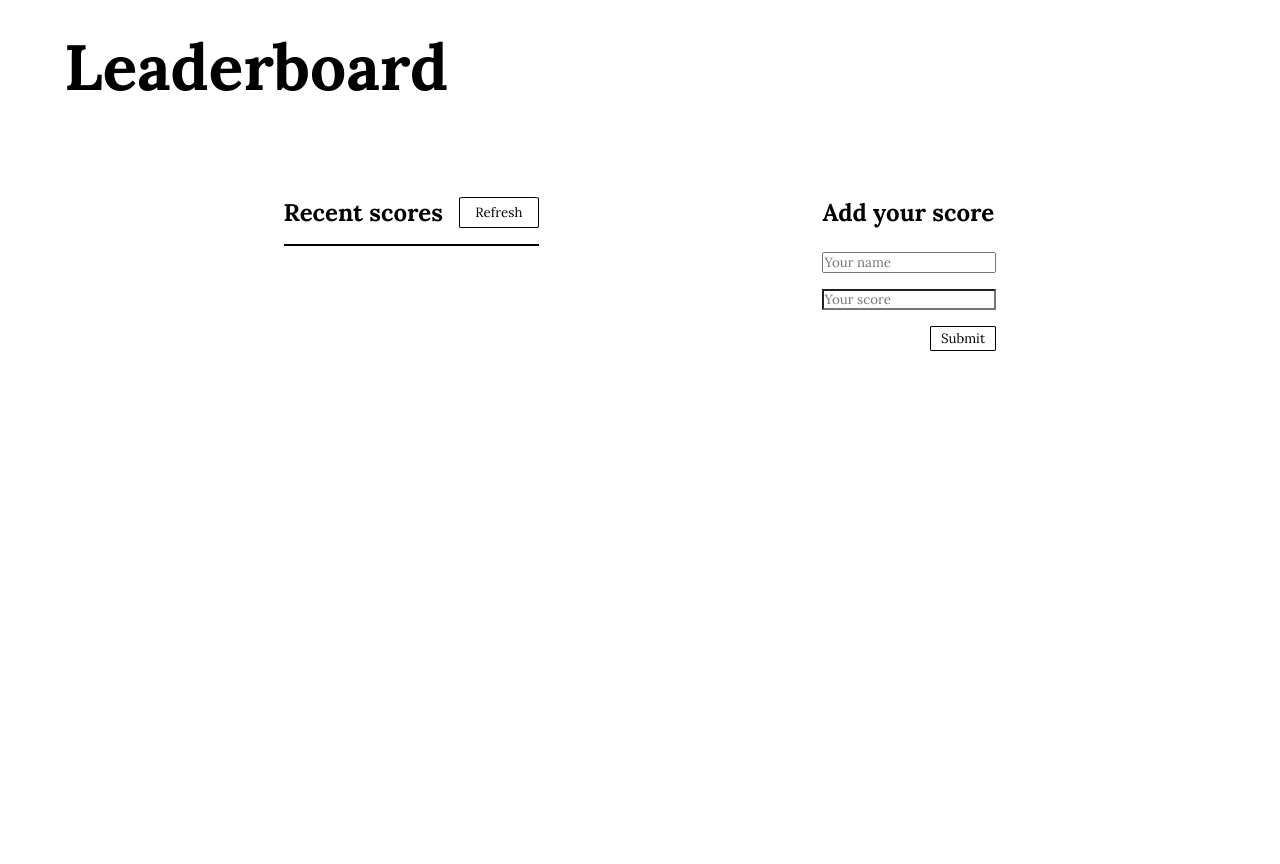
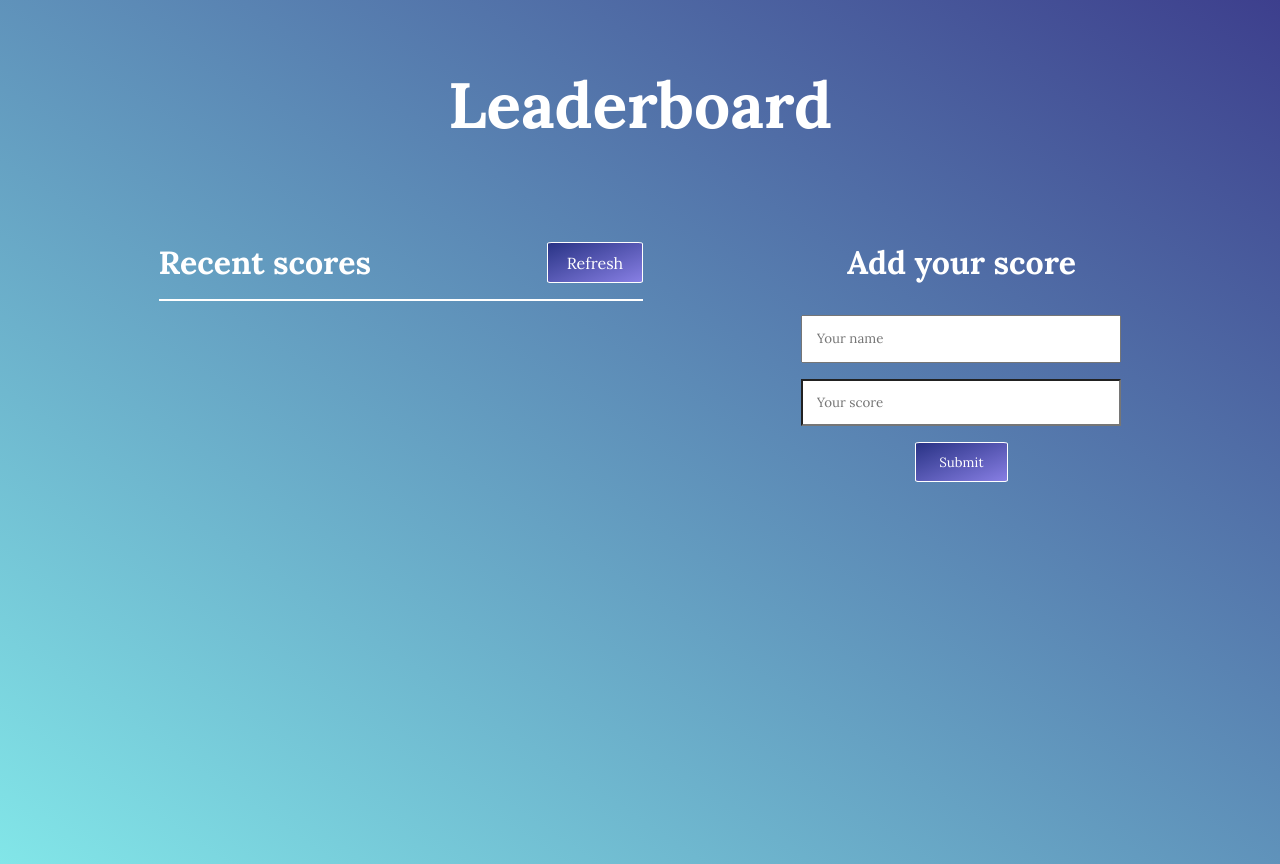
Before and after one commit to EidHachem/Leaderboard, a website built with webpack: page src/index.html in a window 1280 px wide. Before the commit the page ends 800 px from the top, so only its background shows below. Built offline with nearby package versions, Linux system fonts and the light colour scheme.

Commit message:
Add styles to the app

```diff
--- a/package.json
+++ b/package.json
@@ -48,6 +48,7 @@
   },
   "dependencies": {
     "gh-pages": "^3.2.3",
-    "regenerator-runtime": "^0.13.9"
+    "regenerator-runtime": "^0.13.9",
+    "sweetalert": "^2.1.2"
   }
 }
--- a/src/styles/style.scss
+++ b/src/styles/style.scss
@@ -5,10 +5,17 @@
   font-family: 'Lora', serif;
 }
 
+body {
+  min-height: 100vh;
+  background: linear-gradient( to top right, #82e6e8, #3d3f8d) no-repeat;
+}
+
 header {
-  padding: 2% 5%;
+  text-align: center;
   font-size: 2rem;
-  margin-bottom: 2em;
+  margin-bottom: 3em;
+  margin-top: 2em;
+  color: #fff;
 }
 
 main {
@@ -22,34 +29,51 @@ main {
     margin-bottom: 1em;
 
     & h2 {
-      font-size: 1.5rem;
+      font-size: 2rem;
+      color: #fff;
     }
 
     & button {
       width: 6em;
-      background-color: #fff;
+      background: linear-gradient( to top left, rgba(147, 126, 240, 0.8), rgba(29, 31, 122, 0.8)) no-repeat;
+      color: #fff;
+      font-size: 1rem;
       border-radius: 5%;
-      border: 1px solid #000;
+      border: 1px solid #fff;
+      margin-left: 10em;
+    }
+
+    & button:hover {
+      background: linear-gradient( to top left, rgba(147, 126, 240, 0.5), rgba(29, 31, 122, 0.5)) no-repeat;
+    }
+
+    & button:active {
+      background: linear-gradient( to top left, #937ef0, #1d1f7a) no-repeat;
     }
   }
 
   .board {
+    min-width: 30em;
+
     & .add-to-board {
-      border: 1px solid #000;
+      border: 1px solid #fff;
       list-style: none;
 
+
       li {
-        background: #c9cec9;
+        background: #cac3ea;
+        padding: 0.8em;
+        color: #fff;
+        font-weight: bold;
+        text-align: center;
       }
 
       li:nth-child(odd) {
-        background: #8d8a8a;
+        background: #5556af;
       }
     }
 
-    & .list-item {
-      padding: 0.5em;
-    }
+
   }
 
   .form {
@@ -58,26 +82,45 @@ main {
 
     h2 {
       margin-bottom: 1em;
+      font-size: 2rem;
+      color: #fff;
+      align-self: center;
     }
 
     form {
       display: flex;
       flex-direction: column;
       gap: 1em;
+      min-width: 20em;
+
+      #name {
+        padding: 1em;
+      }
 
       #score {
         -webkit-appearance: none;
         -moz-appearance: textfield;
         margin: 0;
+        padding: 1em;
       }
 
       button {
-        align-self: flex-end;
+        align-self: center;
         padding: 0.2em;
-        width: 5em;
-        background-color: #fff;
+        width: 7em;
+        height: 3em;
+        background: linear-gradient( to top left, rgba(147, 126, 240, 0.8), rgba(29, 31, 122, 0.8)) no-repeat;
+        color: #fff;
         border-radius: 5%;
-        border: 1px solid #000;
+        border: 1px solid #fff;
+      }
+
+      & button:hover {
+        background: linear-gradient( to top left, rgba(147, 126, 240, 0.5), rgba(29, 31, 122, 0.5)) no-repeat;
+      }
+
+      & button:active {
+        background: linear-gradient( to top left, #937ef0, #1d1f7a) no-repeat;
       }
     }
   }
```
Also changed, not shown: 1 other file.
